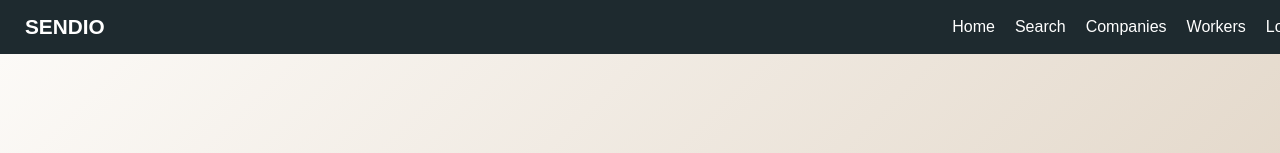
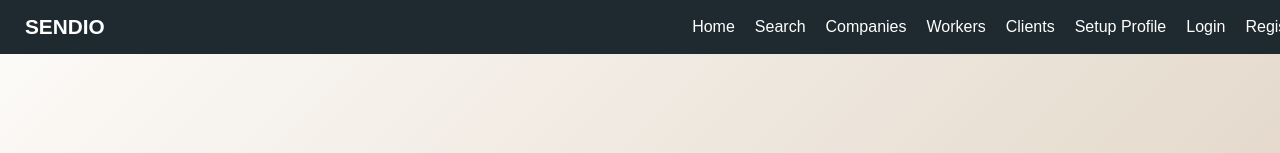
Before and after one commit to salam-755/sendio, a Next.js app: page / in a window 1280 px wide. Shown: the top 153 px of the page. Built offline with nearby package versions, Linux system fonts and the light colour scheme; no server answers; the database is empty.

Commit message:
Update layout.js

```diff
--- a/src/app/layout.js
+++ b/src/app/layout.js
@@ -1,5 +1,5 @@
 export const metadata = {
-  title: "SENDIO",
+  title: "SENDIO Platform",
   description: "Premium verified services platform",
 };
 
@@ -21,17 +21,29 @@ export default function RootLayout({ children }) {
           top: 0,
           zIndex: 1000
         }}>
+
+          {/* Logo */}
           <div style={{ fontWeight: "800", fontSize: "1.3rem" }}>
             SENDIO
           </div>
 
-          <div style={{ display: "flex", gap: "20px", fontSize: "1rem" }}>
+          {/* Links */}
+          <div style={{
+            display: "flex",
+            gap: "20px",
+            fontSize: "1rem",
+            flexWrap: "wrap"
+          }}>
             <a href="/" style={{ color: "#fff", textDecoration: "none" }}>Home</a>
             <a href="/advanced-search" style={{ color: "#fff", textDecoration: "none" }}>Search</a>
-            <a href="/company" style={{ color: "#fff", textDecoration: "none" }}>Companies</a>
-            <a href="/worker" style={{ color: "#fff", textDecoration: "none" }}>Workers</a>
+            <a href="/company-dashboard" style={{ color: "#fff", textDecoration: "none" }}>Companies</a>
+            <a href="/worker-dashboard" style={{ color: "#fff", textDecoration: "none" }}>Workers</a>
+            <a href="/client-dashboard" style={{ color: "#fff", textDecoration: "none" }}>Clients</a>
+            <a href="/setup-profile" style={{ color: "#fff", textDecoration: "none" }}>Setup Profile</a>
             <a href="/login" style={{ color: "#fff", textDecoration: "none" }}>Login</a>
+            <a href="/register" style={{ color: "#fff", textDecoration: "none" }}>Register</a>
           </div>
+
         </nav>
 
         {/* PAGE CONTENT */}
@@ -42,4 +54,4 @@ export default function RootLayout({ children }) {
       </body>
     </html>
   );
-          }
+            }
```
